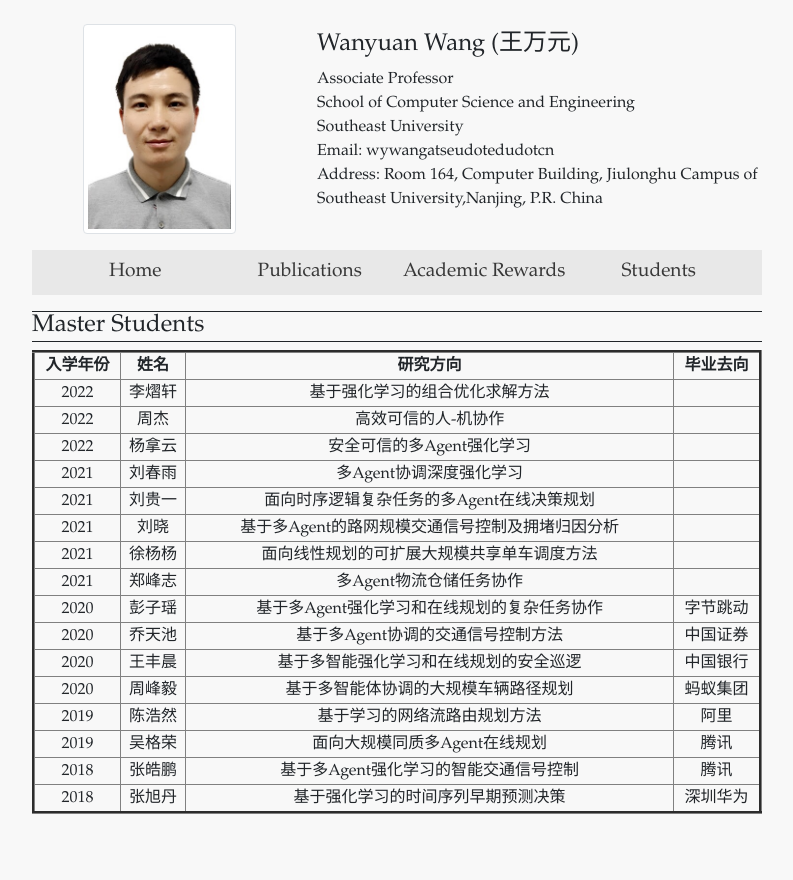
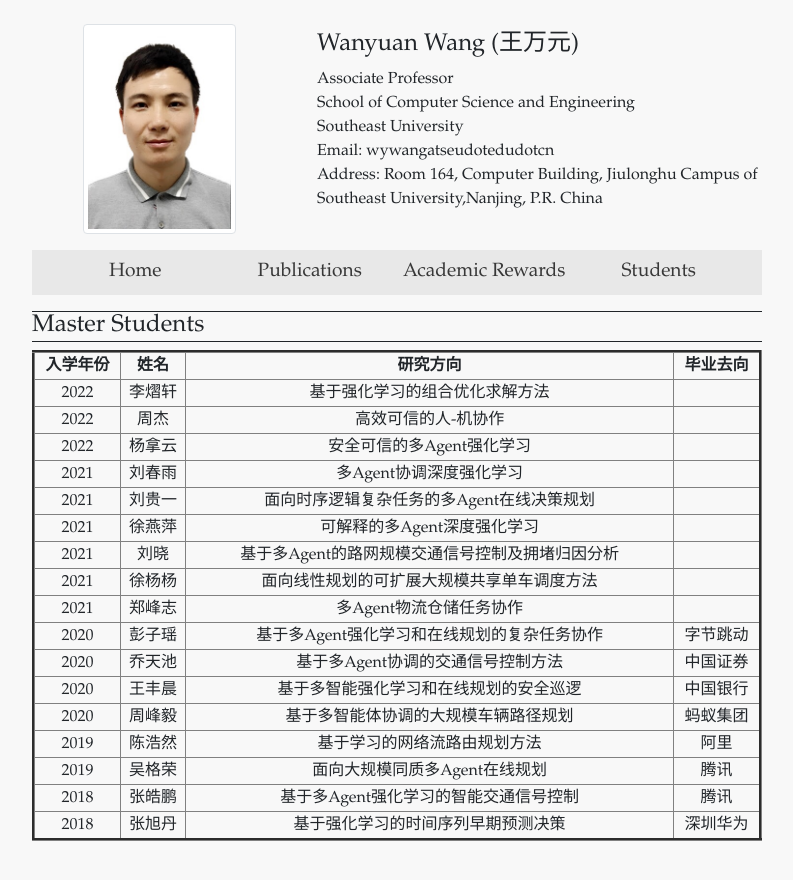
Before and after one commit to wanyuanwang/wanyuanwang.github.io, a Jekyll site: the page built from students.html, in a window 1280 px wide. Shown: the top 880 px of the page, without its empty margins (243-1036 px from the left). Built offline with Jekyll 4.4.1, drawn with Linux system fonts in a browser that asks for light colours.

Commit message:
Update students.html

```diff
--- a/students.html
+++ b/students.html
@@ -39,6 +39,12 @@ layout: default
     	      <td>2021</td>
               <td>刘贵一</td>
               <td>面向时序逻辑复杂任务的多Agent在线决策规划</td>
+              <td></td>
+          </tr>
+         <tr align="center">
+    	      <td>2021</td>
+              <td>徐燕萍</td>
+              <td>可解释的多Agent深度强化学习</td>
               <td></td>
           </tr>
           <tr align="center">
```
